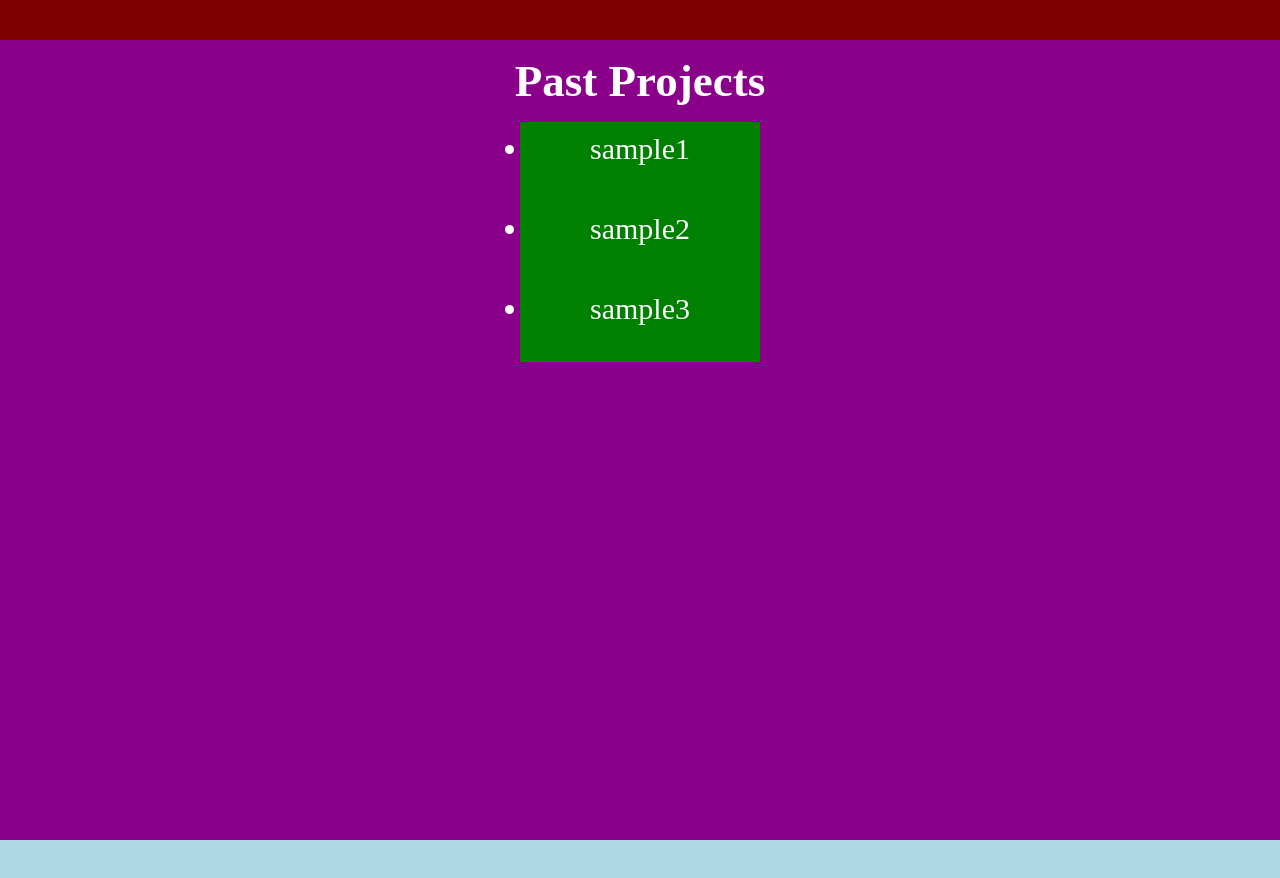
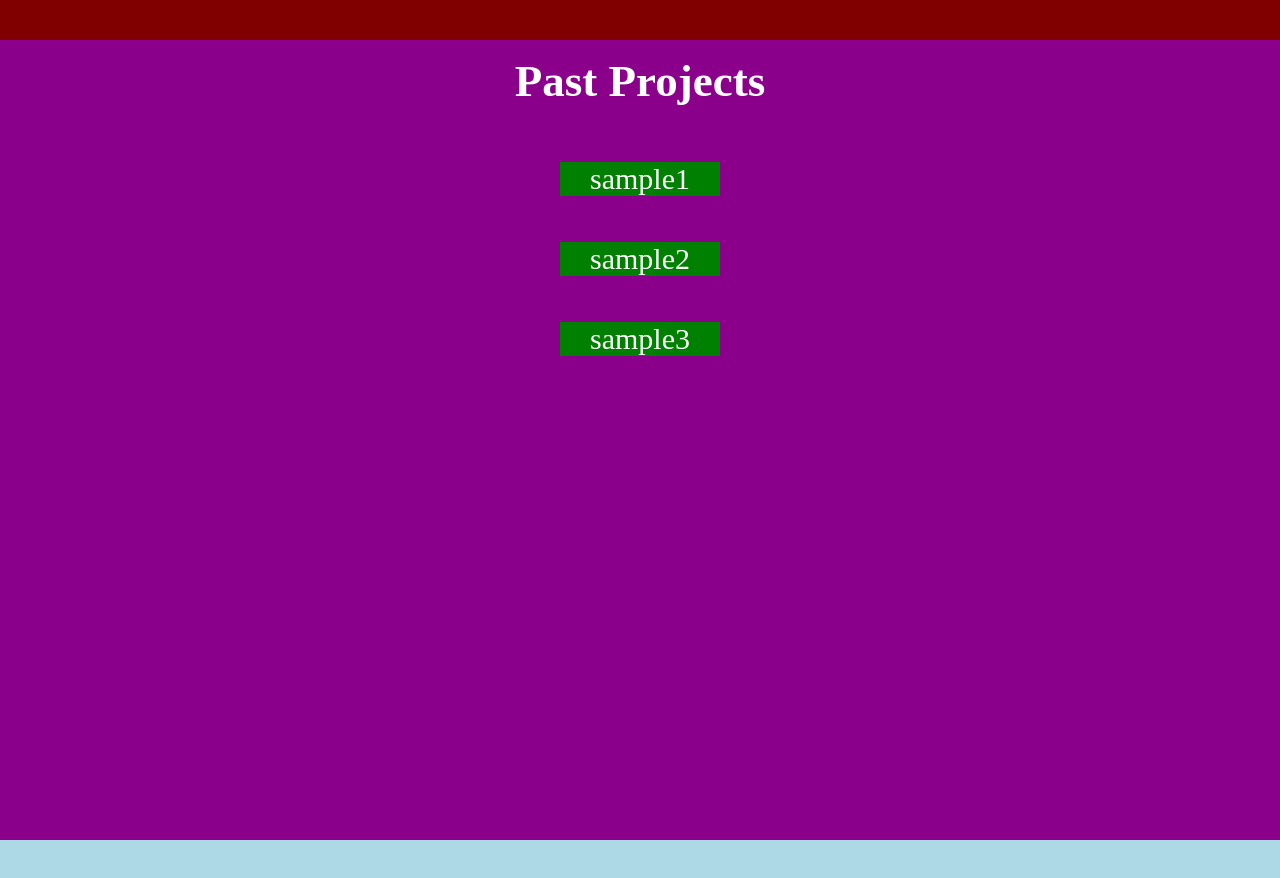
Before and after one commit to PrunesLand/developer-portfolio, a React (Create React App) app: page / in a window 1280 px wide. Shown: the part 2360-3238 px from the top of the page. Built offline with nearby package versions, Linux system fonts and the light colour scheme.

Commit message:
colored list in projects"

```diff
--- a/src/Components/Projects/ProjectsStyles.js
+++ b/src/Components/Projects/ProjectsStyles.js
@@ -31,17 +31,18 @@ export const ProjectsList = styled.div`
 
 export const ListWrapper = styled.ul`
 
-    background-color:green;
+
     justify-content:space-around;
-    padding:10px;
+    padding:40px;
     height:10vh;
     width:30vh;
 
 `
 
 export const ListItem = styled.li`
-
+    background-color:green;
     color:white;
     text-align:center;
+    list-style:none;
 
 `
```
Also changed, not shown: 1 other file (tests, documents, lock files or other folders).
